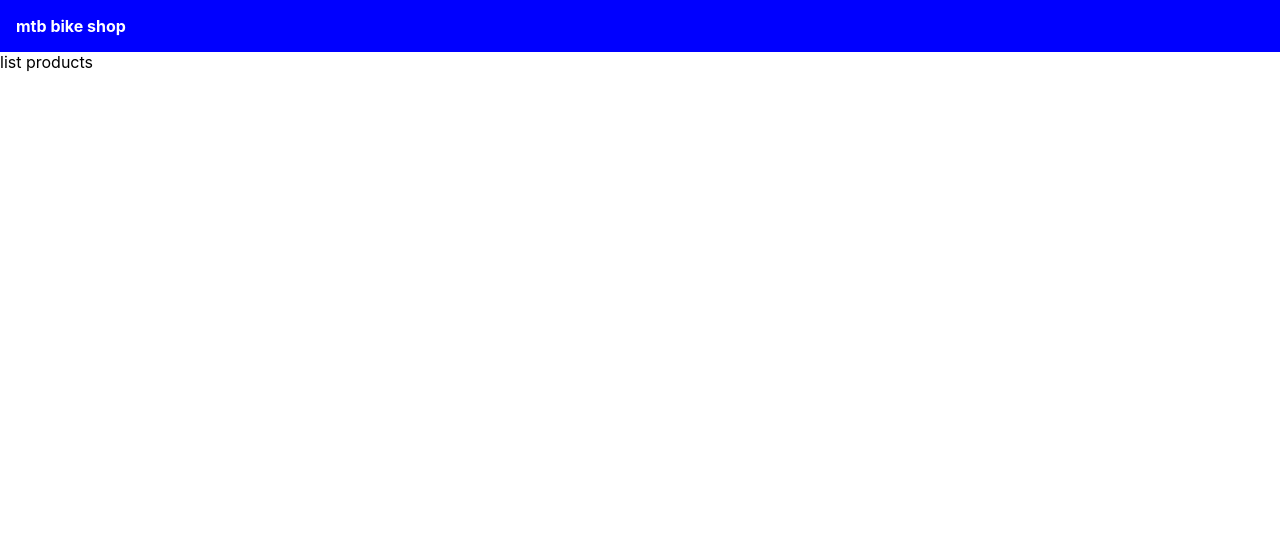
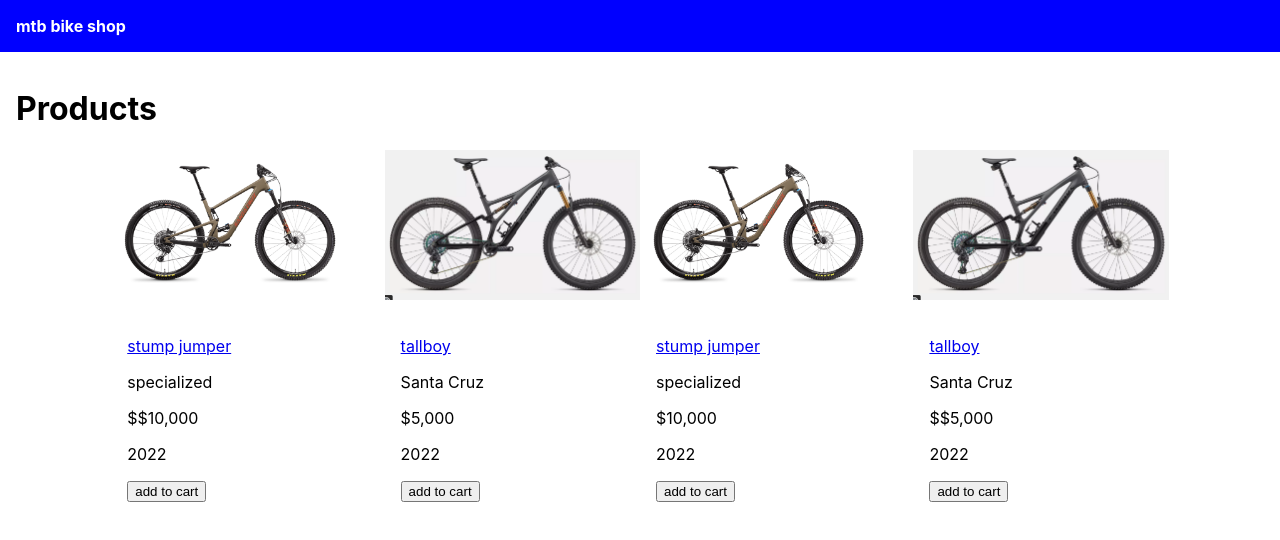
Before and after one commit to cfrancisco726/mtb-bike-shop, a React (Create React App) app in the folder frontend/: page / in a window 1280 px wide. Shown: the top 540 px of the page. Built offline with nearby package versions, Linux system fonts and the light colour scheme.

Commit message:
products displayed

```diff
--- a/frontend/src/App.js
+++ b/frontend/src/App.js
@@ -1,10 +1,36 @@
+import data from "./data";
+
 function App() {
   return (
     <div className="App">
       <header>
         <a href="/">mtb bike shop</a>
       </header>
-      <main>list products</main>
+      <main>
+        <h1>Products</h1>
+        <div className="products">
+          {data.products.map((product) => (
+            <div className="product" key={product.slug}>
+              <a href={`/product/${product.slug}`}>
+                <img
+                  className="bike-photo"
+                  src={product.image}
+                  alt={product.name}
+                />
+              </a>
+              <div className="product-info">
+                <a href={`/product/${product.slug}`}>
+                  <p>{product.name}</p>
+                </a>
+                <p>{product.brand}</p>
+                <p>${product.price}</p>
+                <p>{product.year}</p>
+                <button>add to cart</button>
+              </div>
+            </div>
+          ))}
+        </div>
+      </main>
     </div>
   );
 }
--- /dev/null
+++ b/frontend/src/data.js
@@ -0,0 +1,54 @@
+const data = {
+  products: [
+    {
+      name: "stump jumper",
+      model: "evo",
+      year: "2022",
+      build: "s works",
+      color: "black",
+      brand: "specialized",
+      category: "bikes",
+      price: "$10,000",
+      image: "/images/tallboy.png",
+      slug: "1",
+    },
+
+    {
+      name: "tallboy",
+      model: "C",
+      year: "2022",
+      build: "R",
+      brand: "Santa Cruz",
+      category: "bikes",
+      price: "5,000",
+      image: "/images/stump_jumper_evo_sworks.png",
+      slug: "2",
+    },
+    {
+      name: "stump jumper",
+      model: "evo",
+      year: "2022",
+      build: "s works",
+      color: "black",
+      brand: "specialized",
+      category: "bikes",
+      price: "10,000",
+      image: "/images/tallboy.png",
+      slug: "3",
+    },
+
+    {
+      name: "tallboy",
+      model: "C",
+      year: "2022",
+      build: "R",
+      brand: "Santa Cruz",
+      category: "bikes",
+      price: "$5,000",
+      image: "/images/stump_jumper_evo_sworks.png",
+      slug: "4",
+    },
+  ],
+};
+
+export default data;
--- a/frontend/src/index.css
+++ b/frontend/src/index.css
@@ -10,6 +10,7 @@
 header {
   background: blue;
   padding: 1rem;
+  overflow: hidden;
 }
 
 header a {
@@ -17,3 +18,30 @@
   font-weight: bold;
   text-decoration: none;
 }
+
+main {
+  padding: 1rem;
+}
+
+.bike-photo {
+  height: 150px;
+  width: 300px;
+}
+
+.products {
+  display: flex;
+  flex-wrap: wrap;
+  justify-content: center;
+}
+
+.product {
+  border: 1px black;
+}
+
+.product img {
+  width: 100%;
+}
+
+.product-info {
+  padding: 1rem;
+}
```
Also changed, not shown: frontend/public/images/stump_jumper_evo_sworks.png (added), frontend/public/images/tallboy.png (added).
